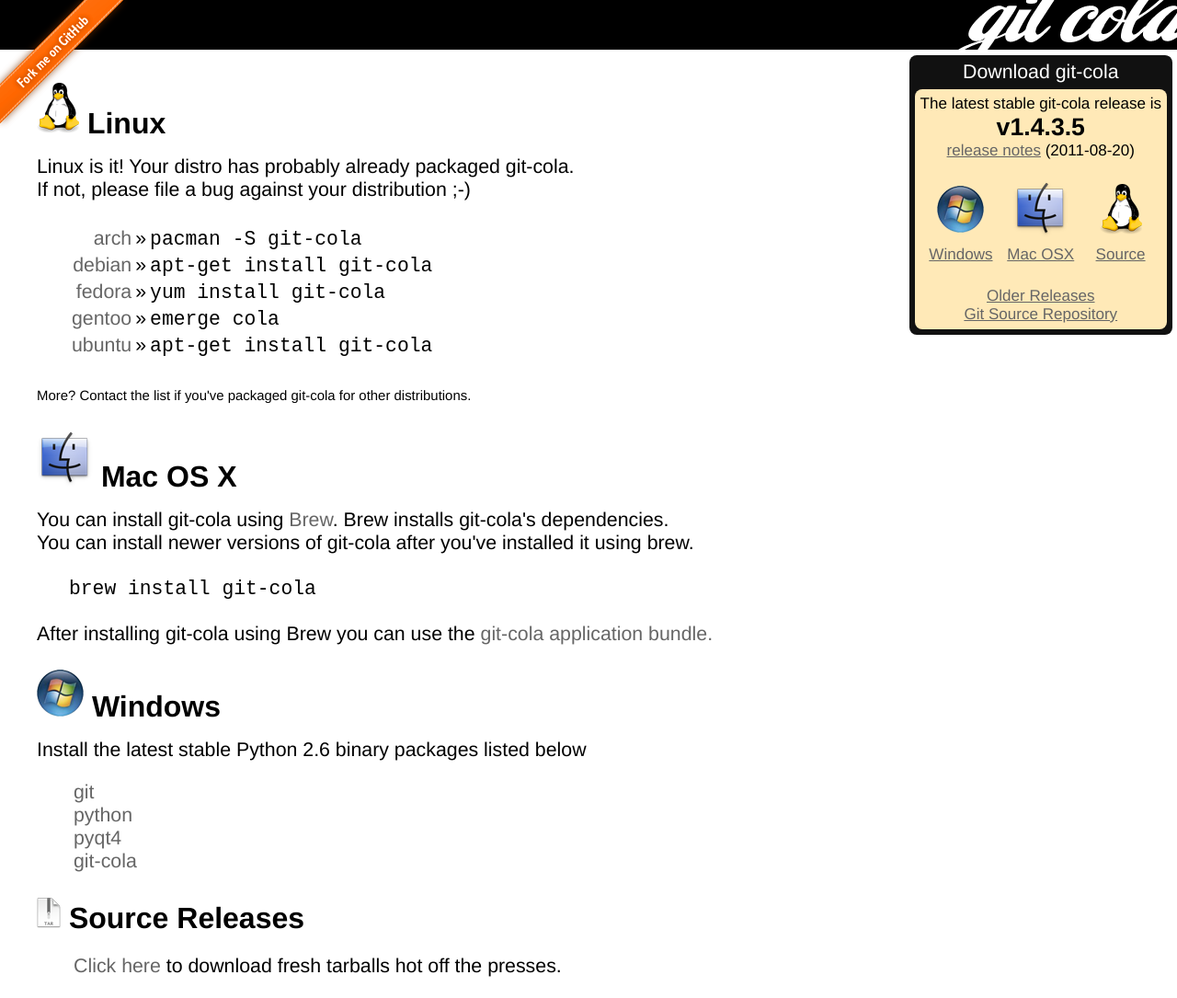
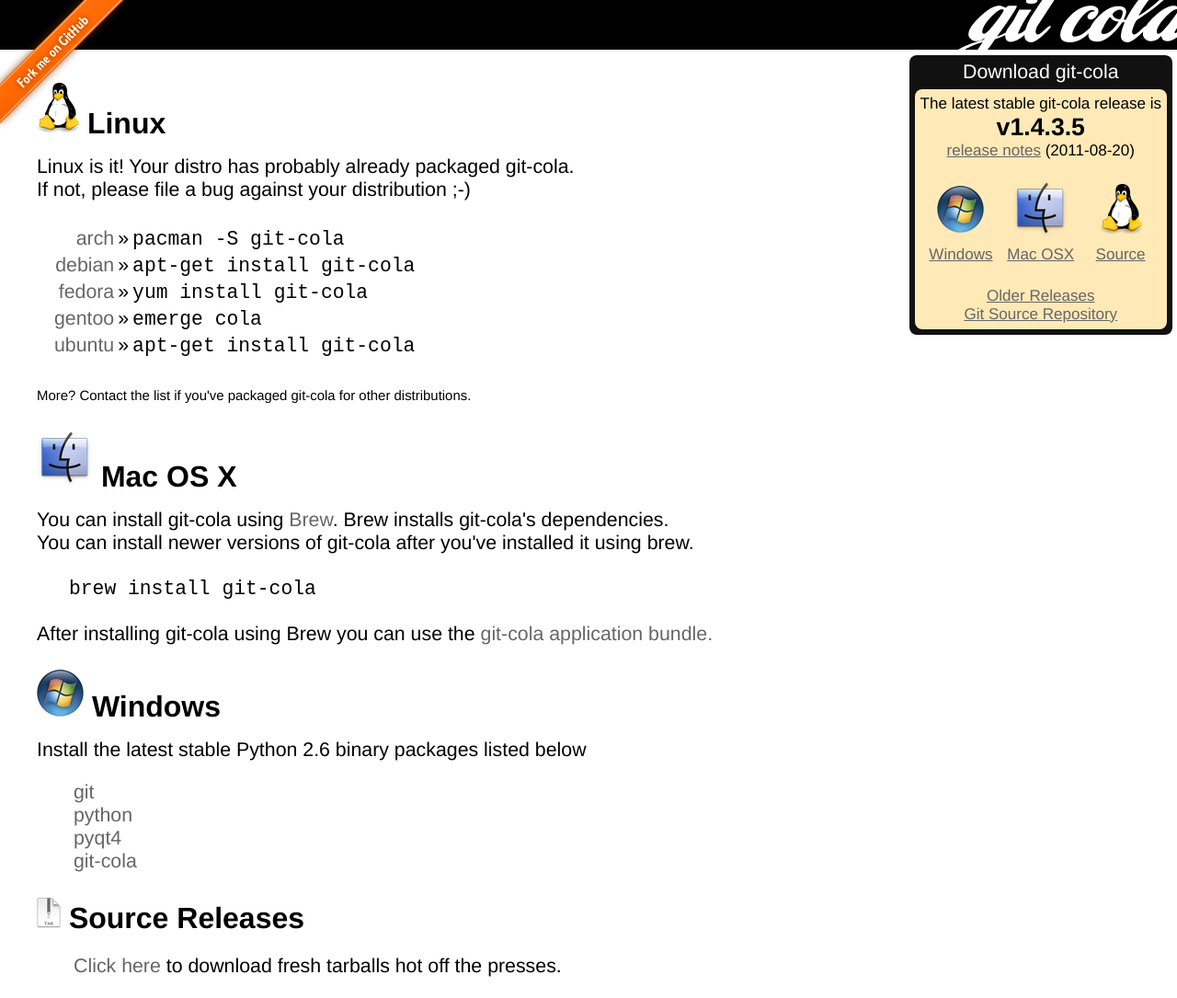
Before and after one commit to git-cola/git-cola.github.io, a Jekyll site: the page built from downloads.html, in a window 1280 px wide. Shown: the whole page at 92% size. Built offline with Jekyll 4.4.1, drawn with Linux system fonts in a browser that asks for light colours; Markdown is read by kramdown in place of the engine named in the settings.

Commit message:
downloads: Do not let the boxes intersect

```diff
--- a/downloads.html
+++ b/downloads.html
@@ -10,6 +10,7 @@
 
 {% include download-box.html %}
 
+<div style="margin-right: 292px">
 <h2 class="title"><img class="title" src="images/tux_big.png"/>
 	Linux
 </h2>
@@ -18,7 +19,7 @@
 <br />
 <br />
 
-<table style="margin-left: 35px">
+<table style="margin-left: 16px">
 <tbody>
 
 <tr>
@@ -58,6 +59,8 @@
 
 </tbody>
 </table>
+</div>
+
 <br />
 <span style="font-size: 0.7em;">
 More?  Contact the list if you've packaged
```
